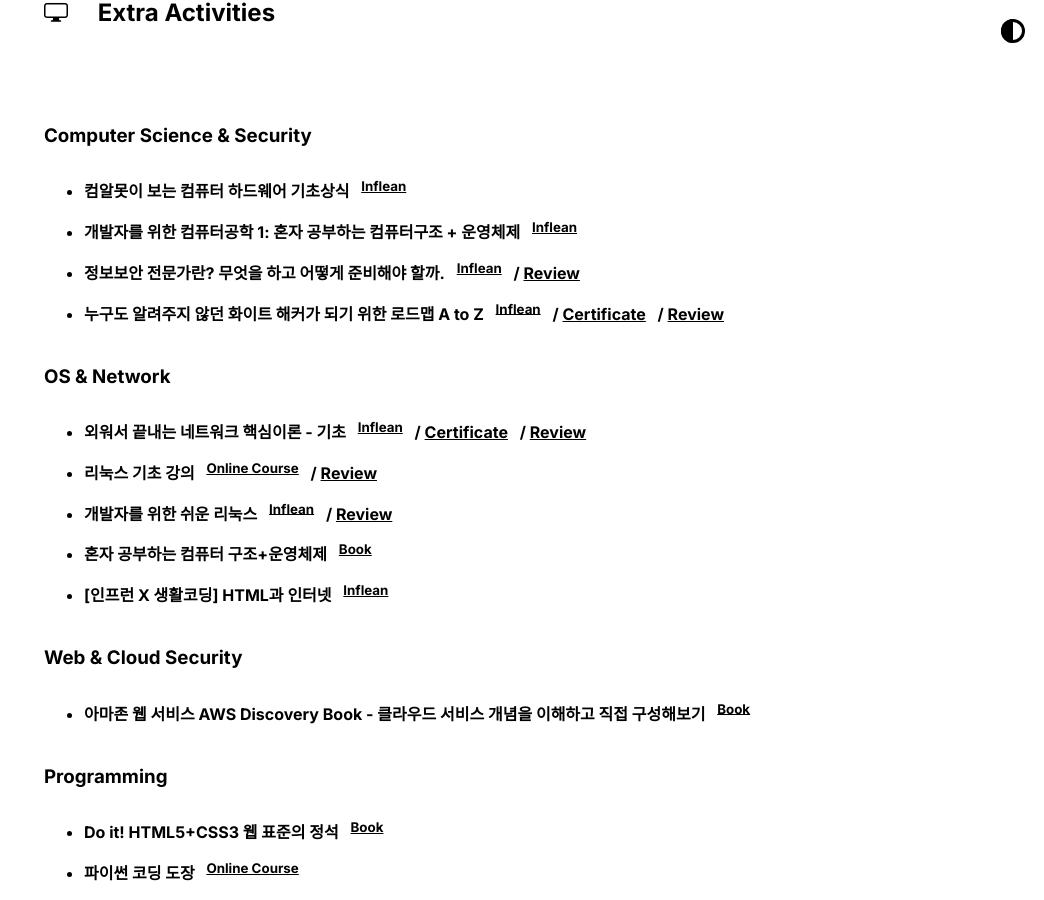
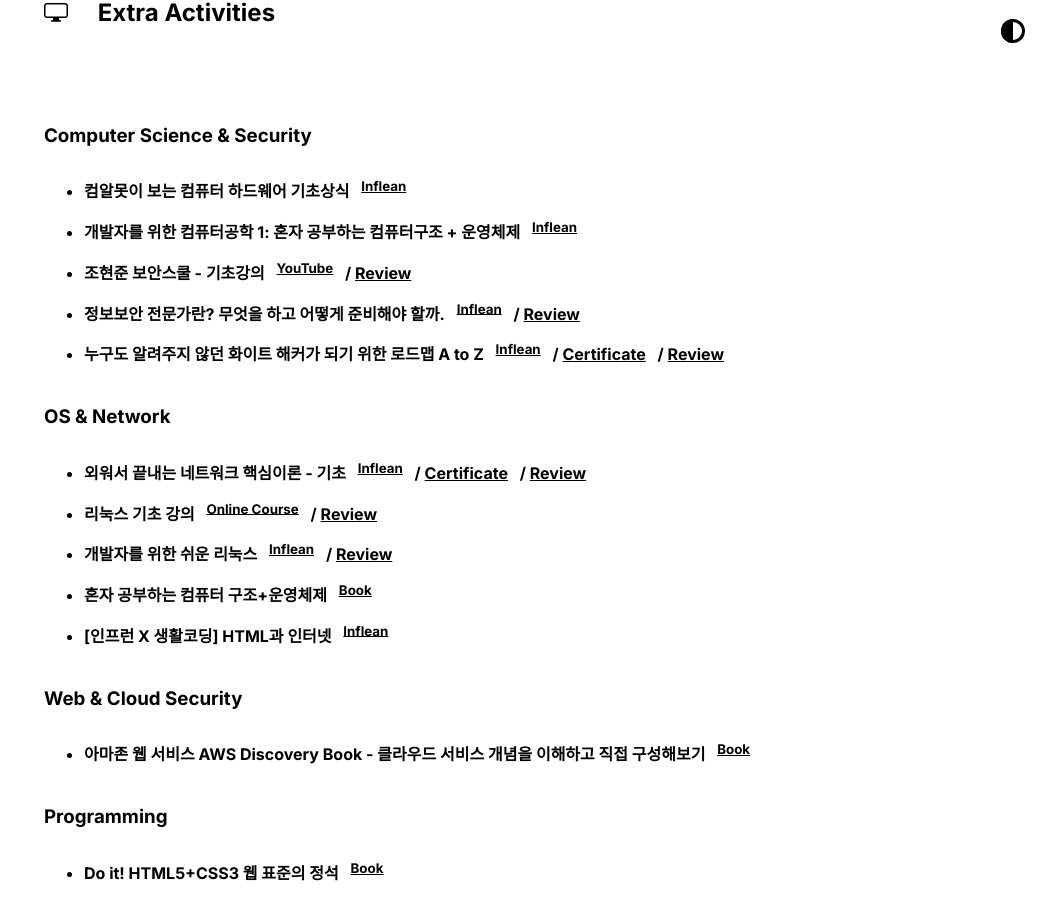
Before and after one commit to BangJeongBin/BangJeongBin.github.io, a Jekyll site: the page built from index.md, in a window 1280 px wide and 900 px high, scrolled down 2831 px. Shown: the whole window, without its empty margins (236-1280 px from the left). Built offline with Jekyll 4.4.1, drawn with Linux system fonts in a browser that asks for light colours.

Commit message:
Update activities_list.html

```diff
--- a/_includes/activities_list.html
+++ b/_includes/activities_list.html
@@ -11,6 +11,14 @@
         <strong>
             개발자를 위한 컴퓨터공학 1: 혼자 공부하는 컴퓨터구조 + 운영체제&ensp;
             <sup><a href="https://www.inflearn.com/course/%ED%98%BC%EC%9E%90-%EA%B3%B5%EB%B6%80%ED%95%98%EB%8A%94-%EC%BB%B4%ED%93%A8%ED%84%B0%EA%B5%AC%EC%A1%B0-%EC%9A%B4%EC%98%81%EC%B2%B4%EC%A0%9C">Inflean</a></sup>
+        </strong>
+    </li>
+
+    <li>
+        <strong>
+            조현준 보안스쿨 - 기초강의&ensp;
+            <sup><a href="https://www.youtube.com/playlist?list=PLaR0eJQDBqV-NeNVmyIuC9Snb9hotoAhu">YouTube</a></sup>
+            &ensp;/ <a href="https://bangjeongbin.github.io/TIL-Blog/posts/note-taking-youtube-cho-hyun-joon-security-school-basic-course-1">Review</a>
         </strong>
     </li>
 
```
